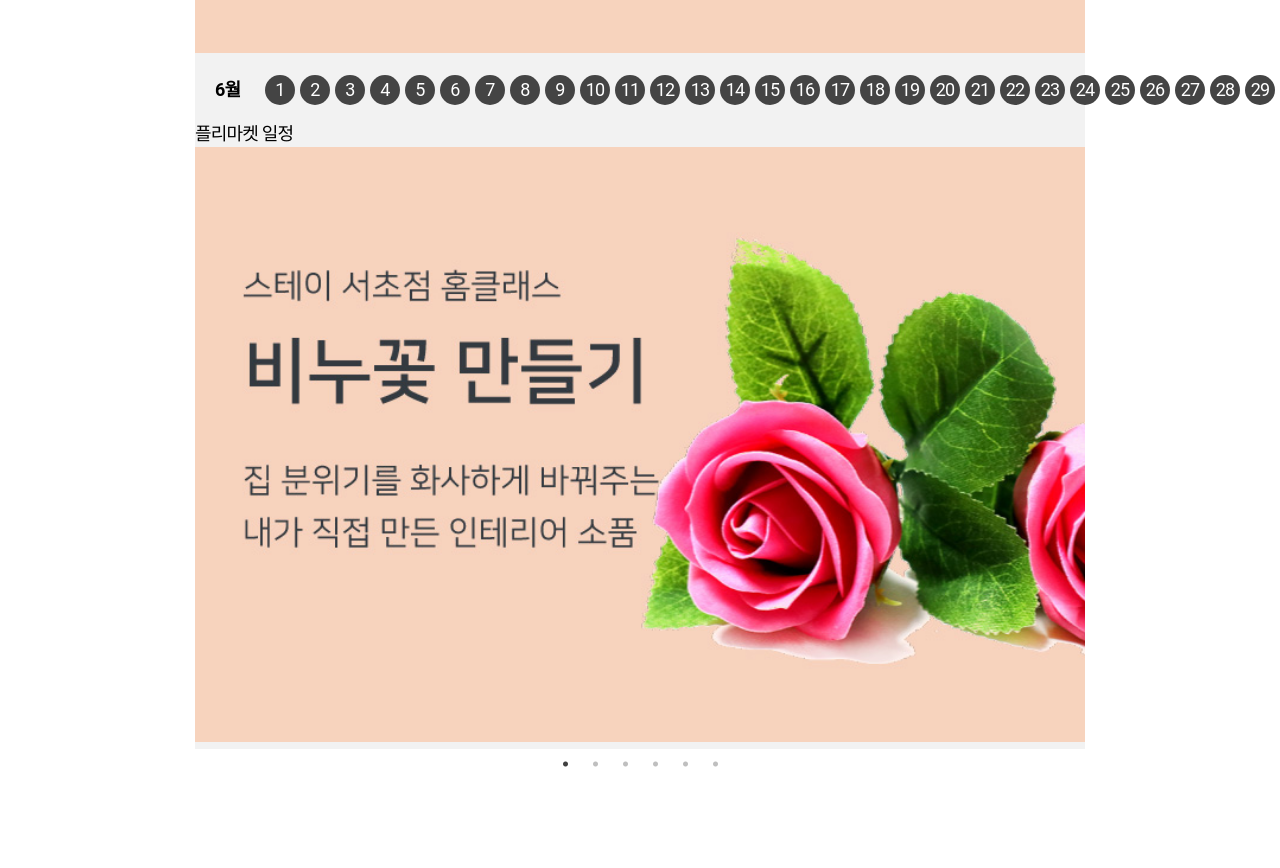
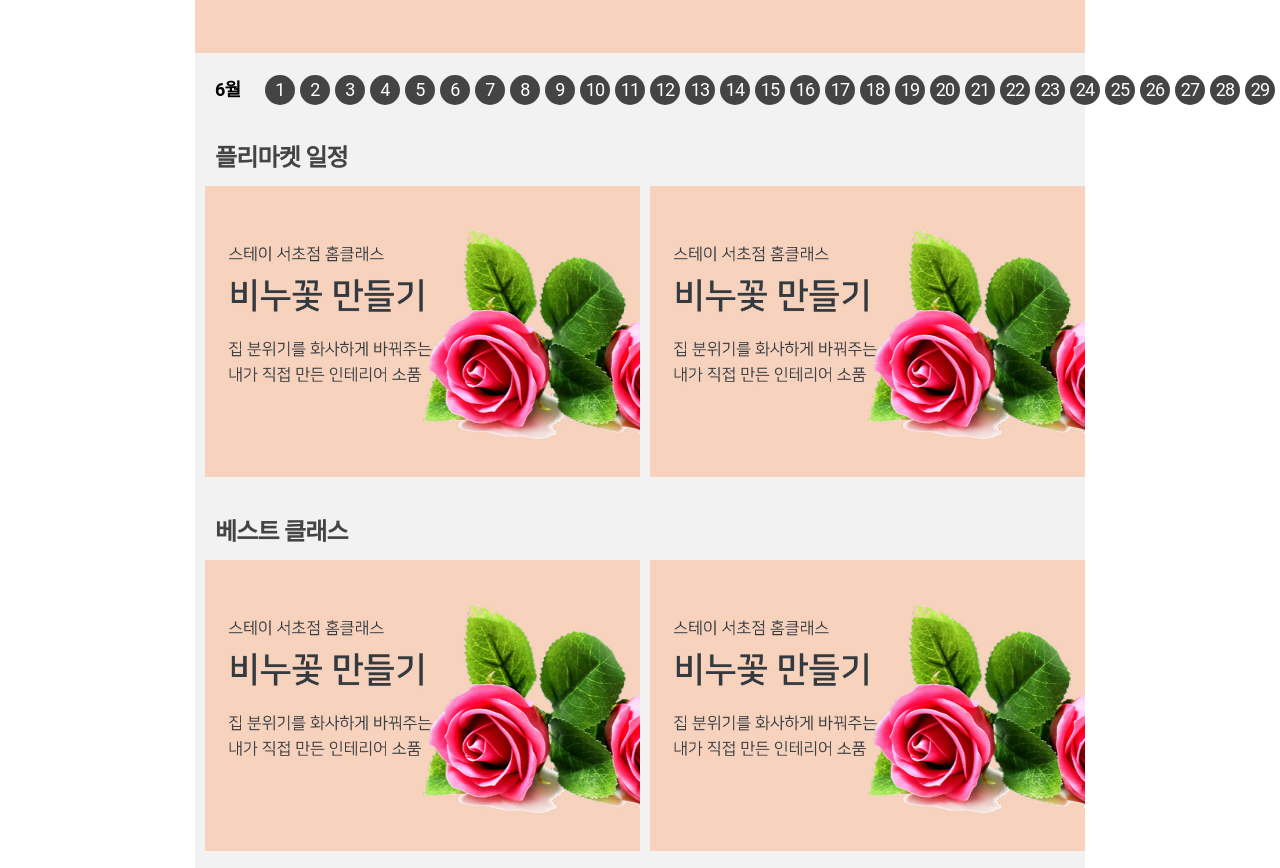
Before and after one commit to ferrari219/linking, a React (Create React App) app: page /#/ in a window 1280 px wide. Shown: the part 640-1508 px from the top of the page. Before the commit the page ends 1414 px from the top, so only its background shows below. Built offline with nearby package versions, Linux system fonts and the light colour scheme; a web font is replaced by a local one.

Commit message:
메인 화면 제작

```diff
--- a/src/components/CarouselsScrX.tsx
+++ b/src/components/CarouselsScrX.tsx
@@ -4,26 +4,37 @@ import 'slick-carousel/slick/slick.css';
 import 'slick-carousel/slick/slick-theme.css';
 import ImgSample from 'assets/img/banner.jpg';
 import styled from 'styled-components';
-import { SrOnly } from 'components/styles/globalStyle';
 
-const H2 = styled.h2``;
+const H2 = styled.h2`
+	padding: 2rem 2rem 0rem 2rem;
+	font-size: 2.4rem;
+	font-weight: 600;
+	color: #444;
+`;
+const SliderWrapDiv = styled.div``;
 const ItemDiv = styled.div`
+	padding: 1rem 0 1rem 1rem;
 	img {
 		width: 100%;
 	}
 `;
 
-const CarouselsScrX = () => {
+interface IcarouselscrxProps {
+	title: string;
+}
+// 플리마켓 일정
+const CarouselsScrX: React.FC<IcarouselscrxProps> = ({ title }) => {
 	const settings = {
-		dots: true,
+		dots: false,
 		infinite: true,
 		speed: 500,
-		slidesToShow: 1,
+		slidesToShow: 2,
 		slidesToScroll: 1,
 	};
 	return (
-		<div>
-			<H2>플리마켓 일정</H2>
+		<section>
+			<H2>{title}</H2>
+			<SliderWrapDiv>
 				<Slider {...settings}>
 					<ItemDiv>
 						{/* <a> */}
@@ -46,7 +57,8 @@ const CarouselsScrX = () => {
 						<img src={ImgSample} alt="" />
 					</ItemDiv>
 				</Slider>
-		</div>
+			</SliderWrapDiv>
+		</section>
 	);
 };
 
--- a/src/components/styles/globalStyle.ts
+++ b/src/components/styles/globalStyle.ts
@@ -6,6 +6,9 @@ const global = createGlobalStyle`
 	html {
         overflow-x: hidden;
         display:block;
+        width: 100%;
+        height: 100%;
+        min-height: 100vh;
         font-size: 62.5%;
         box-sizing: border-box;
         * {
--- a/src/routers/Home/HomePresenter.tsx
+++ b/src/routers/Home/HomePresenter.tsx
@@ -33,7 +33,8 @@ const HomePresenter = () => {
 			<Menus />
 			<CarouselsFull />
 			<MiniCalendar />
-			<CarouselsScrX />
+			<CarouselsScrX title="플리마켓 일정" />
+			<CarouselsScrX title="베스트 클래스" />
 		</div>
 	);
 };
```
Lines whose indentation alone changed are shown as unchanged.
